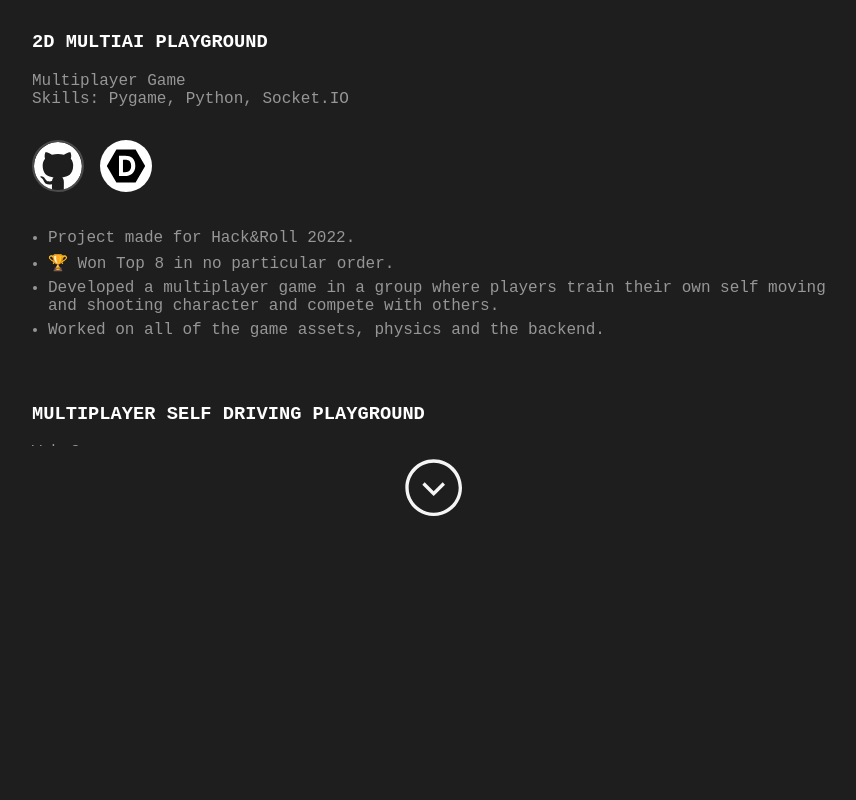
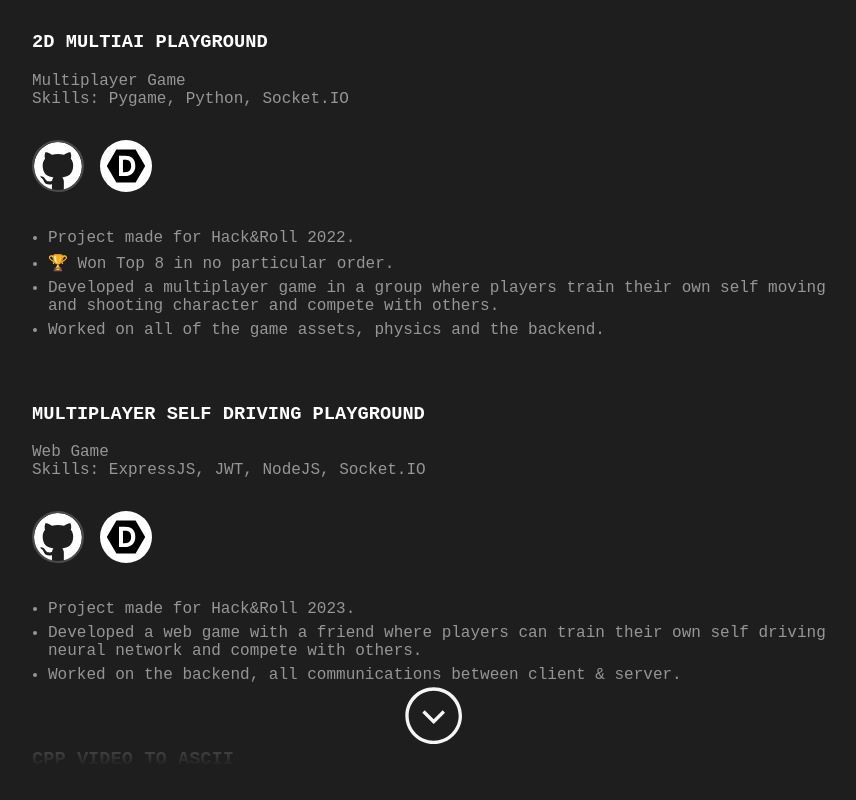
Before and after one commit to Benjababe/benjababe.github.io, a React (Create React App) app: page / in a window 1280 px wide. Shown: the part 2803-3603 px from the top of the page, without its empty margins (208-1064 px from the left). Before the commit the page ends 3445 px from the top, so only its background shows below. Built offline with nearby package versions, Linux system fonts and the light colour scheme.

Commit message:
blur bottom of unexpanded projects

```diff
--- a/src/App.tsx
+++ b/src/App.tsx
@@ -6,6 +6,7 @@ import About from "./components/About";
 import Education from "./components/Education";
 import Experience from "./components/Experience";
 import Projects from "./components/Projects";
+import Footer from "./components/Footer";
 import { Kuma, KumaWidget } from "./components/Kuma";
 
 
--- a/src/assets/styles/App.css
+++ b/src/assets/styles/App.css
@@ -88,7 +88,7 @@ img {
 }
 
 .projects-container {
-    max-height: 60rem;
+    max-height: 80rem;
     overflow: hidden;
 }
 
@@ -122,7 +122,12 @@ img {
 
 .expand-container {
     text-align: center;
-    padding-bottom: 5rem;
+    padding-bottom: 0.5rem;
+}
+
+.expand-container.expand {
+    background-image: linear-gradient(to bottom, transparent, rgb(30, 30, 30));
+    transform: translateY(-100%);
 }
 
 .img-expand {
@@ -133,3 +138,7 @@ img {
 .img-expand.contract {
     transform: rotate(180deg);
 }
+
+.footer-container {
+    padding-bottom: 5rem;
+}
--- a/src/components/Projects.tsx
+++ b/src/components/Projects.tsx
@@ -20,7 +20,7 @@ const Projects = ({ id, projectsRef }: ProjectsProps) => {
                 <h2>Projects</h2>
                 <ProjectEntries />
             </div>
-            <div className="expand-container">
+            <div className={`expand-container ${(expandProjects) ? "" : "expand"}`}>
                 <img
                     className={`img-expand ${(expandProjects) ? "contract" : ""}`}
                     onClick={toggleProjects}
```
